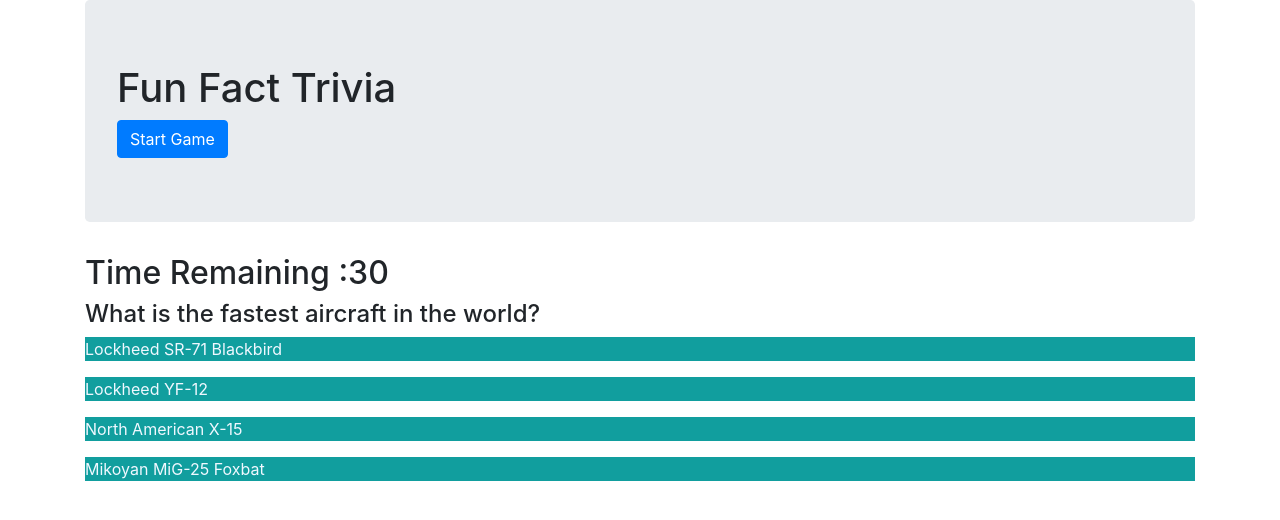
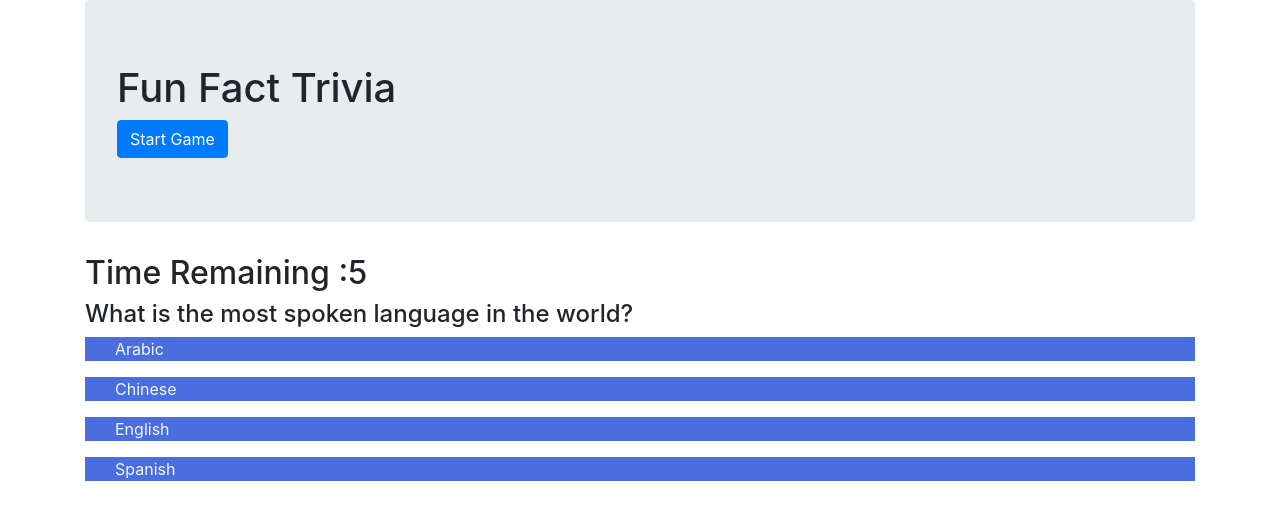
Before and after one commit to anand92490/TriviaGame, a plain HTML site: page index.html in a window 1280 px wide. Drawn offline with nearby package versions, Linux system fonts and the light colour scheme.

Commit message:
saving the changes.

```diff
--- a/assets/css/style.css
+++ b/assets/css/style.css
@@ -1,6 +1,7 @@
 
 .choice{
-    background: rgb(17, 158, 158);
+    background: rgb(74, 109, 224);
     cursor: pointer;
     color: aliceblue;
+    padding-left: 30px;
 }
--- a/assets/javascript/app.js
+++ b/assets/javascript/app.js
@@ -1,7 +1,7 @@
-console.log($);
 
 
-var counter = 30;
+
+var counter = 5;
 var currentQuestion = 0;
 var score = 0;
 var lost = 0;
@@ -40,9 +40,50 @@
 
 // console.log(quizQuestions);
 
+
+
+
   //display the questions in the browser.
 
+function nextQuestion(){
+
+    var isQuestionOver = (quizQuestions.length - 1) === currentQuestion;
+
+    if (isQuestionOver){
+        console.log('Game is over');
+    }else{
+
+    currentQuestion++;
+    loadquestion();
+    }
+
+}
+
+function timeUp(){
+    clearInterval(timer);
+
+    lost++;
+    nextQuestion();
+}
+
+    function countDown(){
+         counter--;
+
+         $("#time").html("Time Remaining :" + counter);
+
+         if(counter ===0){
+             timeUp();
+
+         }
+    }
+
+
   function loadquestion(){
+    //setting the timer
+      counter = 5;
+      timer = setInterval(countDown, 1000);
+
+
       var question =   quizQuestions[currentQuestion].questions;
       var choices =   quizQuestions[currentQuestion].choices;
     $("#time").html('Time Remaining :' + counter);
@@ -52,10 +93,23 @@
     function loadChoices(choices){
          var result = '';
          for(var i = 0; i < choices.length; i ++){
+             //looping over the choices
              result += `<p class="choice" data-answer="${choices[i]}">${choices[i]}</p>`;
          }
 
          return result;
     }
 
+$(document).on('click', '.choice', function (){
+    var selectedAnswer = $(this).attr('data-answer');
+    var correctAnswer = quizQuestions[currentQuestion].correctAnswer;
+
+    if ( correctAnswer === selectedAnswer){
+        score++;
+        console,log('win');
+    }else{
+        lost++
+        console.log("loss");
+    }
+});
     loadquestion();
```
